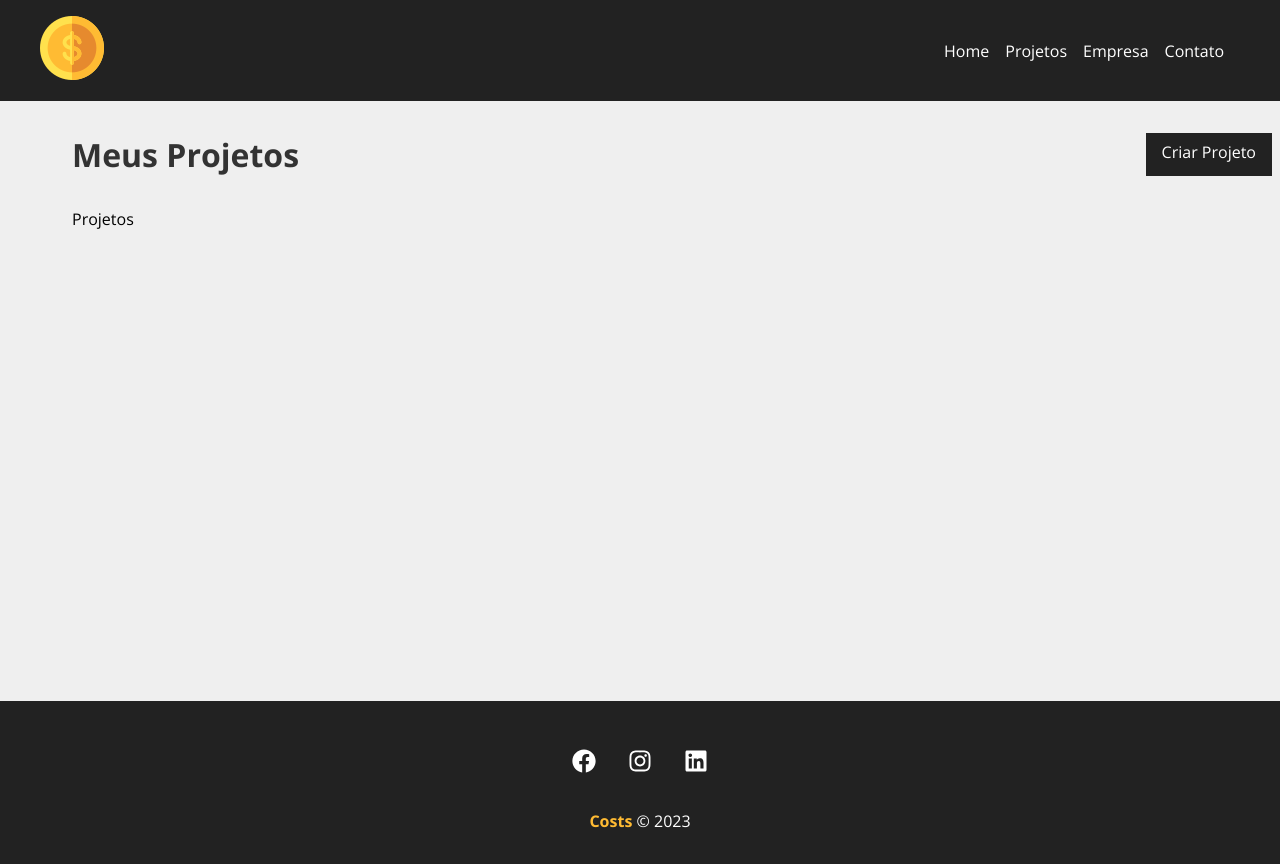
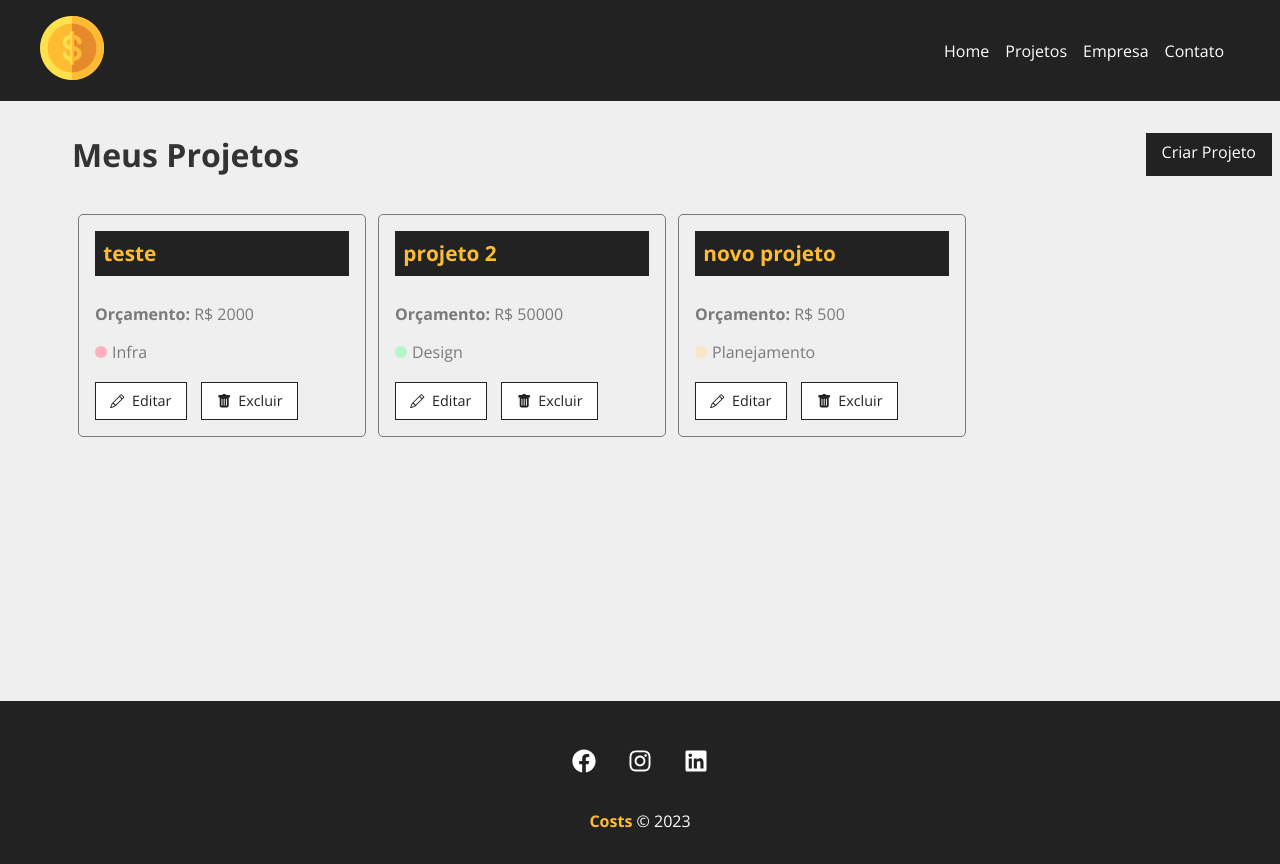
Before and after one commit to FellipeCastro/costs-react, a React (Create React App) app: page /projects in a window 1280 px wide. Shown: the top 864 px of the page. Built offline with nearby package versions, Linux system fonts and the light colour scheme; data requests are answered from the project's data file.

Commit message:
projetos criados

```diff
--- a/db.json
+++ b/db.json
@@ -1,183 +1,37 @@
 {
   "projects": [
     {
-      "cost": 0,
-      "services": [],
-      "id": 1
-    },
-    {
-      "category": {
-        "id": "2",
-        "name": "Desenvolvimento"
-      },
-      "nome": "e",
-      "budget": "",
-      "cost": 0,
-      "services": [],
-      "id": 2
-    },
-    {
-      "category": {
-        "id": "1",
-        "name": "Infra"
-      },
-      "nome": "teste",
-      "budget": "5000",
-      "cost": 0,
-      "services": [],
-      "id": 3
-    },
-    {
-      "cost": 0,
-      "services": [],
-      "id": 4
-    },
-    {
-      "nome": "teste",
-      "budget": "200",
+      "name": "teste",
+      "budget": "2000",
       "category": {
         "id": "1",
         "name": "Infra"
       },
       "cost": 0,
       "services": [],
-      "id": 5
+      "id": 1
     },
     {
-      "nome": "teste",
-      "budget": "300",
+      "name": "projeto 2",
+      "budget": "50000",
+      "category": {
+        "id": "3",
+        "name": "Design"
+      },
+      "cost": 0,
+      "services": [],
+      "id": 2
+    },
+    {
+      "name": "novo projeto",
+      "budget": "500",
       "category": {
         "id": "4",
         "name": "Planejamento"
       },
       "cost": 0,
       "services": [],
-      "id": 6
-    },
-    {
-      "nome": "teste",
-      "budget": "400",
-      "category": {
-        "id": "4",
-        "name": "Planejamento"
-      },
-      "cost": 0,
-      "services": [],
-      "id": 7
-    },
-    {
-      "nome": "teste 3",
-      "budget": "1",
-      "category": {
-        "id": "2",
-        "name": "Desenvolvimento"
-      },
-      "cost": 0,
-      "services": [],
-      "id": 8
-    },
-    {
-      "nome": "aaa",
-      "budget": "11",
-      "category": {
-        "id": "2",
-        "name": "Desenvolvimento"
-      },
-      "cost": 0,
-      "services": [],
-      "id": 9
-    },
-    {
-      "nome": "aaa",
-      "budget": "1122",
-      "category": {
-        "id": "1",
-        "name": "Infra"
-      },
-      "cost": 0,
-      "services": [],
-      "id": 10
-    },
-    {
-      "nome": "aaa",
-      "budget": "111",
-      "category": {
-        "id": "1",
-        "name": "Infra"
-      },
-      "cost": 0,
-      "services": [],
-      "id": 11
-    },
-    {
-      "nome": "aaa",
-      "budget": "444",
-      "category": {
-        "id": "2",
-        "name": "Desenvolvimento"
-      },
-      "cost": 0,
-      "services": [],
-      "id": 12
-    },
-    {
-      "nome": "grrg",
-      "budget": "235",
-      "category": {
-        "id": "3",
-        "name": "Design"
-      },
-      "cost": 0,
-      "services": [],
-      "id": 13
-    },
-    {
-      "category": {
-        "id": "2",
-        "name": "Desenvolvimento"
-      },
-      "budget": "0",
-      "nome": "ggg",
-      "cost": 0,
-      "services": [],
-      "id": 14
-    },
-    {
-      "nome": "dddd",
-      "budget": "222",
-      "category": {
-        "id": "2",
-        "name": "Desenvolvimento"
-      },
-      "cost": 0,
-      "services": [],
-      "id": 15
-    },
-    {
-      "nome": "aaa",
-      "budget": "111",
-      "category": {
-        "id": "1",
-        "name": "Infra"
-      },
-      "cost": 0,
-      "services": [],
-      "id": 16
-    },
-    {
-      "cost": 0,
-      "services": [],
-      "id": 17
-    },
-    {
-      "cost": 0,
-      "services": [],
-      "id": 18
-    },
-    {
-      "cost": 0,
-      "services": [],
-      "id": 19
+      "id": 3
     }
   ],
   "categories": [
--- a/src/components/pages/Projects.js
+++ b/src/components/pages/Projects.js
@@ -1,16 +1,35 @@
-import { useLocation } from 'react-router-dom';
+import {useLocation} from 'react-router-dom';
+import {useState, useEffect} from 'react';
 import Message from "../layout/Message";
 import styles from './Projects.module.css';
 import Container from '../layout/Container';
 import LinkButton from '../layout/LinkButton';
+import ProjectCard from '../project/ProjectCard';
 
 function Projects() {
+
+    const [projects, setProjects] = useState([])
 
     const location = useLocation()
     let message = ''
     if(location.state) {
         message = location.state.message
     }
+
+    useEffect(() => {
+        fetch('http://localhost:5000/projects', {
+           method: 'GET',
+           headers: {
+            'Content-Type': 'application/json',
+           },
+        })
+        .then(resp => resp.json())
+        .then(data => {
+            setProjects(data)
+        })
+        .catch((err) => console.log(err))
+
+    }, [])
 
     return (
         <div className={styles.project_container}>
@@ -19,8 +38,19 @@
                 <LinkButton to="/newproject" text="Criar Projeto"/>
             </div>
             {message && <Message type="success" msg={message} />}
+
             <Container customClass="start">
-                <p>Projetos</p>
+                {projects.length > 0 &&
+                    projects.map((project) => (
+                        <ProjectCard
+                        id={project.id}
+                        name={project.name}
+                        budget={project.budget}
+                        category={project.category.name}
+                        key={project.id}
+                        />
+                    ))}
+
             </Container>
         </div>
     )
--- /dev/null
+++ b/src/components/project/ProjectCard.js
@@ -0,0 +1,27 @@
+import {Link} from 'react-router-dom';
+import styles from './ProjectCard.module.css';
+import {BsPencil, BsFillTrashFill} from 'react-icons/bs';
+
+function ProjectCard({id, name, budget, category, handleRemove}) {
+    return (
+        <div className={styles.project_card}>
+            <h4>{name}</h4>
+            <p>
+                <span>Orçamento: </span> R$ {budget}
+            </p>
+            <p className={styles.category_text}>
+                <span className={`${styles[category.toLowerCase()]}`}></span> {category}
+            </p>
+            <div className={styles.project_card_actions}>
+                <Link to='/'>
+                    <BsPencil/> Editar
+                </Link>
+                <button>
+                    <BsFillTrashFill/> Excluir
+                </button>
+            </div>
+        </div>
+    )
+}
+
+export default ProjectCard
--- /dev/null
+++ b/src/components/project/ProjectCard.module.css
@@ -0,0 +1,86 @@
+.project_card {
+    padding: 1em;
+    border: 1px solid #7a7a7a;
+    border-radius: 5px;
+    width: 24%;
+    margin: .5%;
+}
+
+.project_card h4 {
+    background-color: #222;
+    color: #ffbb33;
+    padding: .4em;
+    margin-bottom: 1.3em;
+    font-size: 1.3em;
+}
+
+.project_card p {
+    color: #7a7a7a;
+    margin-bottom: 1em;
+}
+
+.project_card p span {
+    font-weight: bold;
+}
+
+.category_text {
+    display: flex;
+    align-items: center;
+}
+
+.category_text span {
+    display: block;
+    width: 12px;
+    height: 12px;
+    border-radius: 50%;
+    background-color: #ccc;
+    margin-right: 5px;
+}
+
+.category_text .infra {
+    background-color: #ffaebc;
+}
+
+.category_text .desenvolvimento {
+    background-color: #a0e7e5;
+}
+
+.category_text .design {
+    background-color: #b4f8c8;
+}
+
+.category_text .planejamento {
+    background-color: #fbe7c6;
+}
+
+.project_card_actions {
+    margin-top: 1.2em;
+    display: flex;
+    align-items: center;
+}
+
+.project_card_actions a,
+.project_card_actions button {
+    text-decoration: none;
+    border: 1.5px solid #222;
+    background-color: #fff;
+    color: #222;
+    font-size: .9em;
+    padding: .6em 1em;
+    margin-right: 1em;
+    cursor: pointer;
+    display: flex;
+    align-items: center;
+    justify-content: center;
+    transition: .5s;
+}
+
+.project_card_actions svg {
+    margin-right: .5em;
+}
+
+.project_card_actions a:hover,
+.project_card_actions button:hover {
+    background-color: #222;
+    color: #ffbb33;
+}
--- a/src/components/project/ProjectForm.js
+++ b/src/components/project/ProjectForm.js
@@ -65,7 +65,7 @@
             <Input
                 type="text"
                 text="Nome do Projeto"
-                name="nome"
+                name="name"
                 placeholder="Insira o nome do projeto"
                 handleOnChange={handleChange}
                 value={project.name}
```
